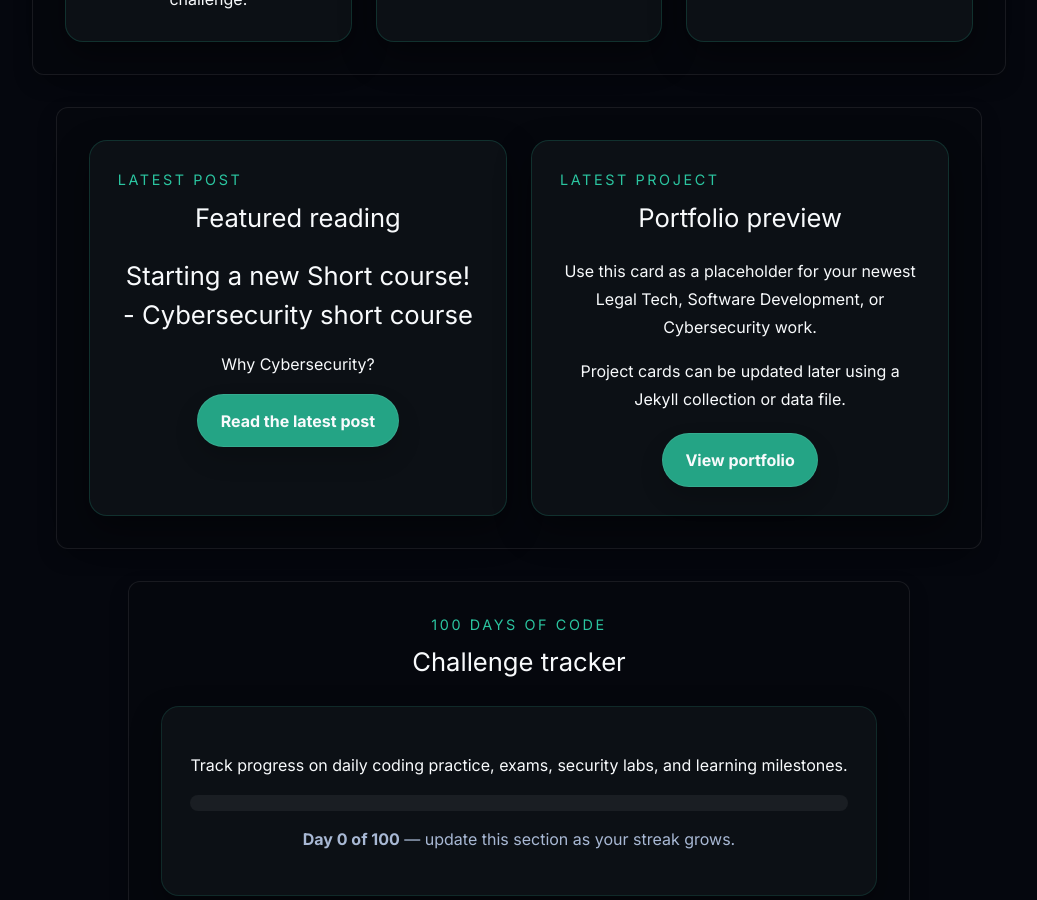
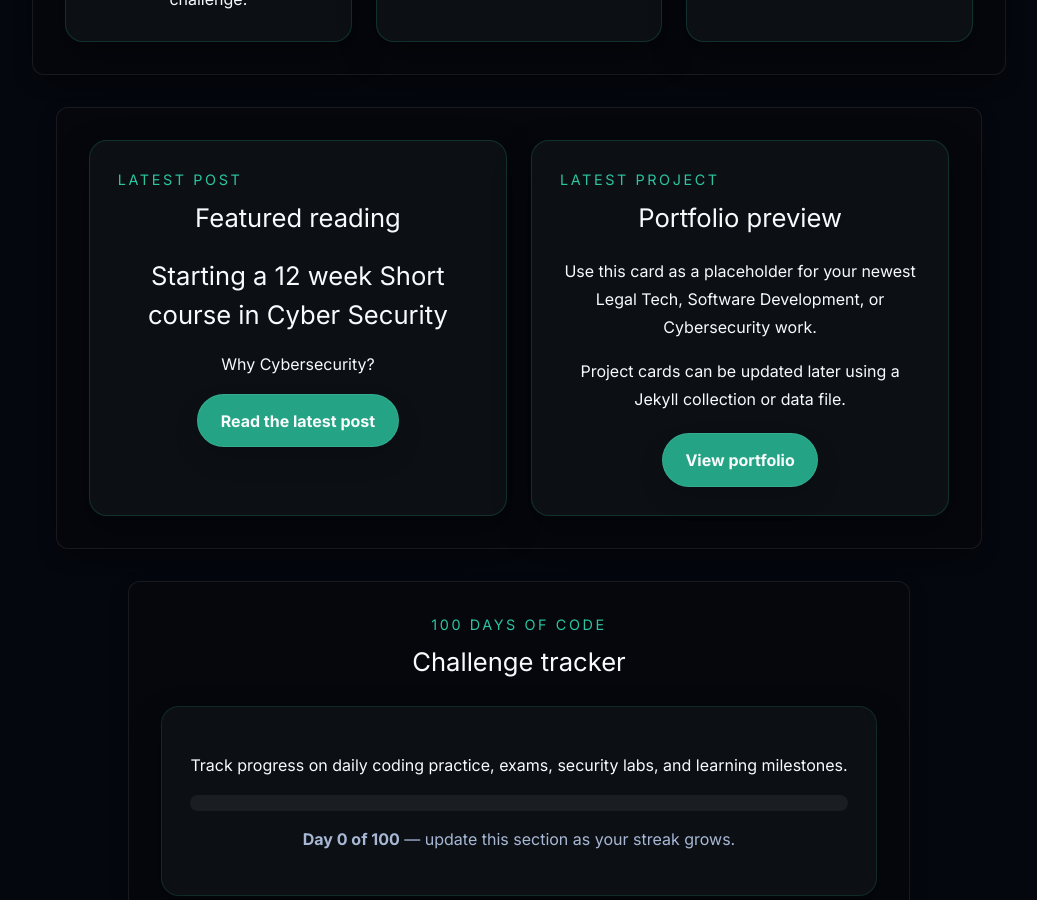
Before and after one commit to dean-js/dnormingtonlaw.uk, a Jekyll site: the page built from index.html, in a window 1280 px wide and 900 px high, scrolled down 1086 px. Shown: the whole window, without its empty margins (106-1143 px from the left). Built offline with Jekyll 4.4.1, drawn with Linux system fonts in a browser that asks for light colours; the list of posts is cut into pages by our own code.

Commit message:
chnages to blog post

```diff
--- a/_posts/2026-05-30-starting-cybersecurity-short-course.markdown
+++ b/_posts/2026-05-30-starting-cybersecurity-short-course.markdown
@@ -1,6 +1,6 @@
 ---
 layout: post
-title: Starting a new Short course! - Cybersecurity short course
+title: Starting a 12 week Short course in Cyber Security
 date: 2026-03-24 17:05:00 +0000
 description: A personal reflection on starting level 3 short course in cyber security practices
 img: # Add image post (optional)
```
